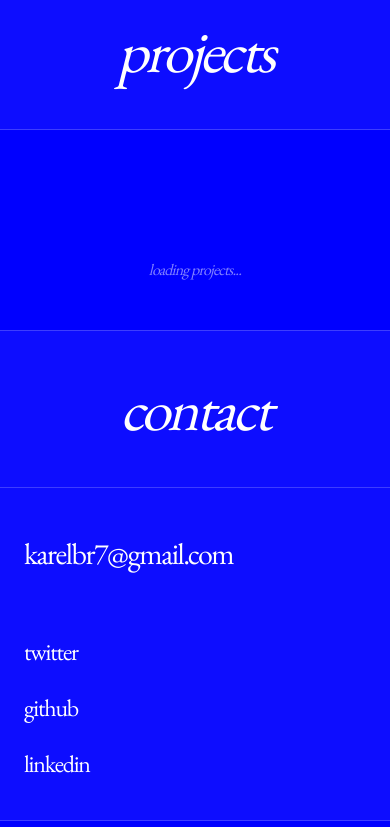
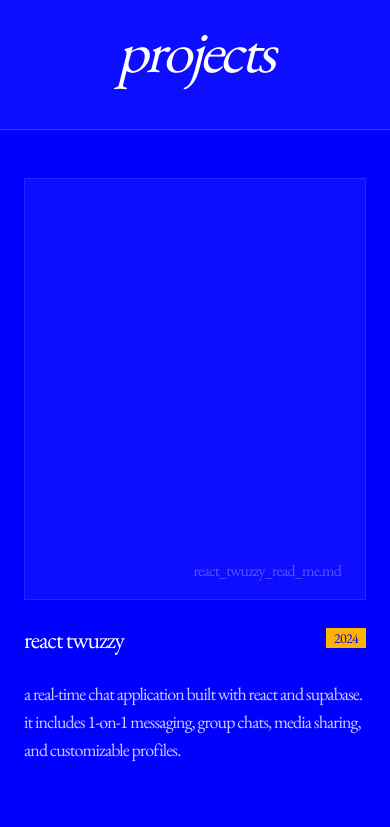
Before and after one commit to karelbrr/portfolio, a Next.js app: page / in a window 390 px wide. Shown: the part 920-1747 px from the top of the page. Built offline with nearby package versions, Linux system fonts and the light colour scheme; no server answers.

Commit message:
refactor: replace github hook with static projects data and add inline README rendering

```diff
--- a/package.json
+++ b/package.json
@@ -21,6 +21,7 @@
     "@testing-library/dom": "^10.4.1",
     "@testing-library/jest-dom": "^7.0.1",
     "@testing-library/react": "^16.3.2",
+    "@testing-library/user-event": "^14.6.3",
     "@types/jest": "^30.0.0",
     "@types/node": "^20",
     "@types/react": "^19",
--- a/src/components/contact-section.tsx
+++ b/src/components/contact-section.tsx
@@ -7,7 +7,7 @@ export default function Contact({ contactHorizontalProgress }: ContactProps) {
     <div className="relative xl:absolute xl:inset-0 z-30 pointer-events-none overflow-hidden flex xl:justify-end">
       {/* Phase 3: Horizontal Translation of the contact panel */}
       <div
-        className="w-full xl:w-[70vw] h-auto xl:h-full bg-[#0000FF] pointer-events-auto xl:border-l xl:border-white/20 shadow-none xl:shadow-2xl flex flex-col xl:flex-row disable-transform-on-mobile xl:mt-0 transition-transform duration-[400ms] ease-out"
+        className="w-full xl:w-[70vw] h-auto xl:h-full bg-[#0000FF] pointer-events-auto xl:border-l xl:border-white/20 shadow-none xl:shadow-2xl flex flex-col xl:flex-row disable-transform-on-mobile xl:mt-0 transition-transform duration-400 ease-out"
         style={{
           transform: `translateX(${(1 - contactHorizontalProgress) * 100}vw)`,
         }}
@@ -22,20 +22,29 @@ export default function Contact({ contactHorizontalProgress }: ContactProps) {
 
           <a
             href="mailto:karelbr7@gmail.com"
-            className="text-3xl sm:text-5xl px-6 text-white tracking-tighter lowercase hover:underline underline-offset-8"
+            className="text-3xl sm:text-5xl italic px-6 text-white tracking-tighter lowercase hover:underline underline-offset-8"
           >
             karelbr7@gmail.com
           </a>
 
           <div className="flex flex-col space-y-6 pt-4 text-2xl sm:text-4xl px-6 text-white tracking-tighter lowercase">
-            <a href="#" className="hover:opacity-70 transition-opacity w-fit">
-              twitter
+            <a
+              target="_blank"
+              href="https://www.instagram.com/karelbraborec/"
+              className="hover:opacity-70 transition-opacity w-fit"
+            >
+              instagram
             </a>
-            <a href="#" className="hover:opacity-70 transition-opacity w-fit">
+            <a
+              target="_blank"
+              href="https://github.com/karelbrr"
+              className="hover:opacity-70 transition-opacity w-fit"
+            >
               github
             </a>
             <a
-              href="#"
+              target="_blank"
+              href="https://www.linkedin.com/in/karel-braborec-1943083a4/"
               className="hover:opacity-70 mb-10 transition-opacity w-fit"
             >
               linkedin
@@ -55,19 +64,31 @@ export default function Contact({ contactHorizontalProgress }: ContactProps) {
         <div className="hidden xl:flex w-[60%] h-screen relative overflow-hidden flex-col justify-center">
           <a
             href="mailto:karelbr7@gmail.com"
-            className="text-4xl lg:text-4xl xl:text-6xl 2xl:text-8xl bg-[#0D0DFF] pl-8 lg:pl-12 border-t pt-12 border-white/20 text-white tracking-tighter lowercase hover:underline underline-offset-8 mb-16"
+            className="italic text-4xl lg:text-4xl xl:text-6xl 2xl:text-8xl bg-[#0D0DFF] pl-8 lg:pl-12 border-t pt-12 border-white/20 text-white tracking-tighter lowercase hover:underline underline-offset-8 mb-16"
           >
             karelbr7@gmail.com
           </a>
 
           <div className="flex flex-col bg-[#0D0DFF] space-y-8 2xl:space-y-12 px-8 lg:px-12 border-t border-b py-8 2xl:py-16 border-white/20 text-2xl lg:text-2xl xl:text-4xl 2xl:text-6xl text-white tracking-tighter lowercase">
-            <a href="#" className="hover:opacity-70 transition-opacity w-fit">
-              twitter
+            <a
+              target="_blank"
+              href="https://www.instagram.com/karelbraborec/"
+              className="hover:opacity-70 transition-opacity w-fit"
+            >
+              instagram
             </a>
-            <a href="#" className="hover:opacity-70 transition-opacity w-fit">
+            <a
+              target="_blank"
+              href="https://github.com/karelbrr"
+              className="hover:opacity-70 transition-opacity w-fit"
+            >
               github
             </a>
-            <a href="#" className="hover:opacity-70 transition-opacity w-fit">
+            <a
+              target="_blank"
+              href="https://www.linkedin.com/in/karel-braborec-1943083a4/"
+              className="hover:opacity-70 transition-opacity w-fit"
+            >
               linkedin
             </a>
           </div>
--- a/src/components/projects-section.tsx
+++ b/src/components/projects-section.tsx
@@ -1,4 +1,77 @@
-import { useGithubProjects } from "@/hooks/use-github-projects";
+import { useEffect, useState } from "react";
+
+// We removed the github fetch hook to use a local static list instead.
+// import { useGithubProjects } from "@/hooks/use-github-projects";
+
+const PROJECTS_DATA = [
+  {
+    id: "react-twuzzy",
+    name: "react-twuzzy",
+    html_url: "https://github.com/karelbrr/react-twuzzy",
+    description:
+      "A real-time chat application built with React and Supabase. It includes 1-on-1 messaging, group chats, media sharing, and customizable profiles.",
+    updated_at: "2024-01-01T00:00:00Z",
+    readme: "",
+  },
+  {
+    id: "umbrella-records",
+    name: "umbrella-records",
+    html_url: "https://github.com/karelbrr/umbrella-records",
+    description: "A modern recording studio and online beat store platform.",
+    updated_at: "2023-08-01T00:00:00Z",
+    readme: "",
+  },
+  {
+    id: "diagram-app",
+    name: "diagram-app",
+    html_url: "https://github.com/karelbrr/diagram-app",
+    description:
+      "A modern web application for creating, editing, and managing diagrams.",
+    updated_at: "2024-05-01T00:00:00Z",
+    readme: "",
+  },
+];
+
+function GithubReadme({
+  repo,
+  fallbackReadme,
+}: {
+  repo: string;
+  fallbackReadme: string;
+}) {
+  const [readme, setReadme] = useState<string>(fallbackReadme);
+  const [loading, setLoading] = useState(true);
+
+  useEffect(() => {
+    // Fetch from GitHub
+    fetch(`https://raw.githubusercontent.com/karelbrr/${repo}/main/README.md`)
+      .then((res) => {
+        if (!res.ok) throw new Error("Not found on main");
+        return res.text();
+      })
+      .catch(() => {
+        return fetch(
+          `https://raw.githubusercontent.com/karelbrr/${repo}/master/README.md`,
+        ).then((res) => {
+          if (!res.ok) throw new Error("Not found on master");
+          return res.text();
+        });
+      })
+      .then((text) => setReadme(text))
+      .catch((err) => console.error(`Failed to fetch README for ${repo}:`, err))
+      .finally(() => setLoading(false));
+  }, [repo]);
+
+  if (loading) {
+    return (
+      <span className="opacity-50 animate-pulse">
+        Fetching README from GitHub...
+      </span>
+    );
+  }
+
+  return <>{readme}</>;
+}
 
 interface ProjectsProps {
   horizontalProgress: number;
@@ -9,17 +82,16 @@ export default function Projects({
   horizontalProgress,
   verticalProgress,
 }: ProjectsProps) {
-  const { projects, isLoading, error } = useGithubProjects("karelbrr");
-
-  const targetProjects = ["react-twuzzy", "umbrella-records", "diagram-app"];
-  const displayProjects =
-    projects?.filter((p) => targetProjects.includes(p.name)) || [];
+  // Use local static data instead of fetching from GitHub
+  const displayProjects = PROJECTS_DATA;
+  const isLoading = false;
+  const error = null;
 
   return (
     <div className="relative xl:absolute xl:inset-0 z-20 pointer-events-none xl:pointer-events-none overflow-hidden flex xl:justify-end">
       {/* Phase 1: Horizontal Translation of the split-screen panel */}
       <div
-        className="w-full xl:w-[75vw] h-auto xl:h-full bg-[#0000FF] pointer-events-auto xl:border-l xl:border-white/20 shadow-none xl:shadow-2xl flex flex-col xl:flex-row disable-transform-on-mobile transition-transform duration-[400ms] ease-out"
+        className="w-full xl:w-[75vw] h-auto xl:h-full bg-[#0000FF] pointer-events-auto xl:border-l xl:border-white/20 shadow-none xl:shadow-2xl flex flex-col xl:flex-row disable-transform-on-mobile transition-transform duration-400 ease-out"
         style={{
           transform: `translateX(${(1 - horizontalProgress) * 100}vw)`,
         }}
@@ -41,7 +113,7 @@ export default function Projects({
         {/* Right Half of Panel: Phase 2 Vertical Translation */}
         <div className="w-full xl:w-[60%] h-auto xl:h-screen relative xl:overflow-hidden">
           <div
-            className="flex flex-col items-center xl:items-start w-full h-auto xl:h-max xl:min-h-screen p-6 lg:p-12 py-12 xl:pt-[10vh] xl:pb-[3vh] space-y-16 xl:space-y-32 disable-transform-on-mobile transition-transform duration-[400ms] ease-out"
+            className="flex flex-col items-center xl:items-start w-full h-auto xl:h-max xl:min-h-screen p-6 lg:p-12 py-12 xl:pt-[10vh] xl:pb-[3vh] space-y-16 xl:space-y-32 disable-transform-on-mobile transition-transform duration-400 ease-out"
             style={{
               transform: `translateY(calc(-${verticalProgress} * (100% - 100vh)))`,
             }}
@@ -62,7 +134,7 @@ export default function Projects({
               !error &&
               displayProjects.map((project) => {
                 const year = new Date(project.updated_at).getFullYear();
-                const pseudoName = `${project.name.replace(/-/g, "_")}.exe`;
+                const pseudoName = `${project.name.replace(/-/g, "_")}_read_me.md`;
                 const displayName = project.name.replace(/-/g, " ");
 
                 return (
@@ -74,9 +146,20 @@ export default function Projects({
                       href={project.html_url}
                       target="_blank"
                       rel="noopener noreferrer"
-                      className="w-full h-[50vh] sm:h-[70vh] lg:h-[50vh] xl:h-[70vh] 2xl:h-[60vh] bg-white/5 hover:bg-white/10 transition-colors border border-white/10 relative overflow-hidden flex items-center justify-center cursor-pointer"
+                      className="w-full h-[50vh] sm:h-[70vh] lg:h-[50vh] xl:h-[70vh] 2xl:h-[60vh] bg-white/5 hover:bg-white/10 transition-colors border border-white/10 relative overflow-hidden flex flex-col p-6 sm:p-8 cursor-pointer group"
                     >
-                      <span className="opacity-50 tracking-tighter lowercase group-hover:opacity-100 transition-opacity">
+                      {/* Raw README Text */}
+                      <pre className="font-mono text-sm sm:text-base 2xl:text-lg text-white/50 group-hover:text-white/80 transition-colors whitespace-pre-wrap text-left w-full h-full">
+                        <code>
+                          <GithubReadme
+                            repo={project.name}
+                            fallbackReadme={project.readme}
+                          />
+                        </code>
+                      </pre>
+
+                      {/* Watermark of the file name in the bottom right corner */}
+                      <span className="absolute bottom-4 right-6 opacity-30 tracking-tighter lowercase group-hover:opacity-100 transition-opacity">
                         {pseudoName}
                       </span>
                     </a>
```
Also changed, not shown: 1 other file (tests, documents, lock files or other folders).
